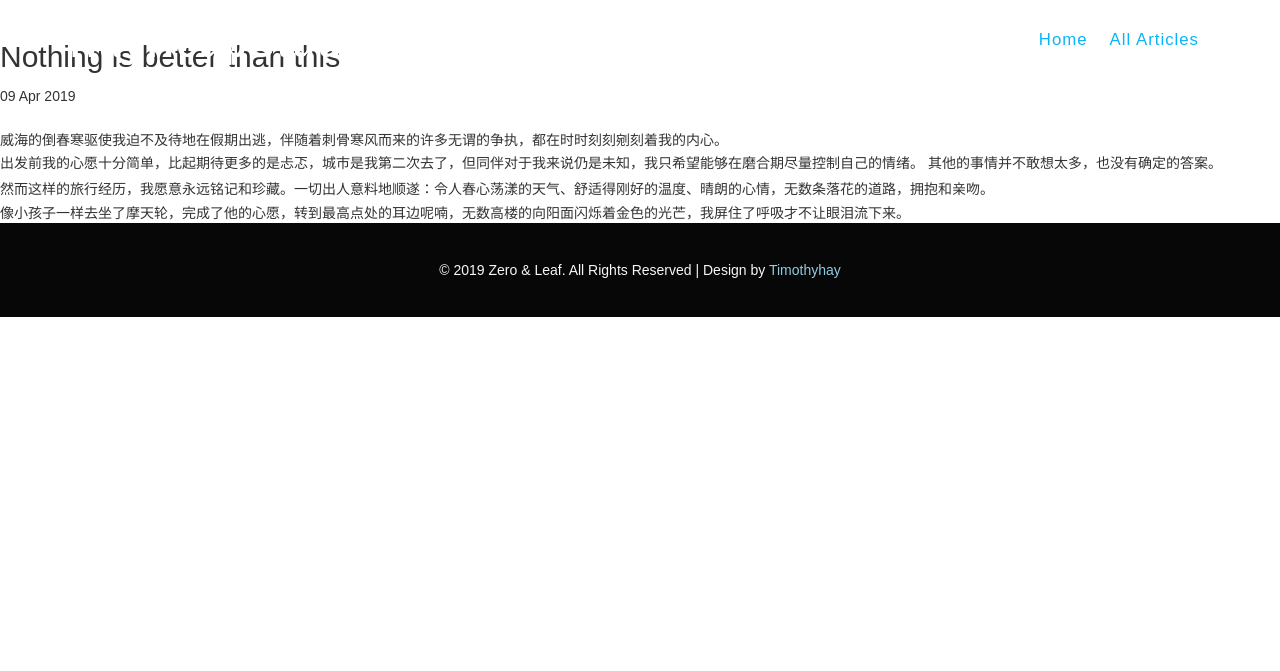
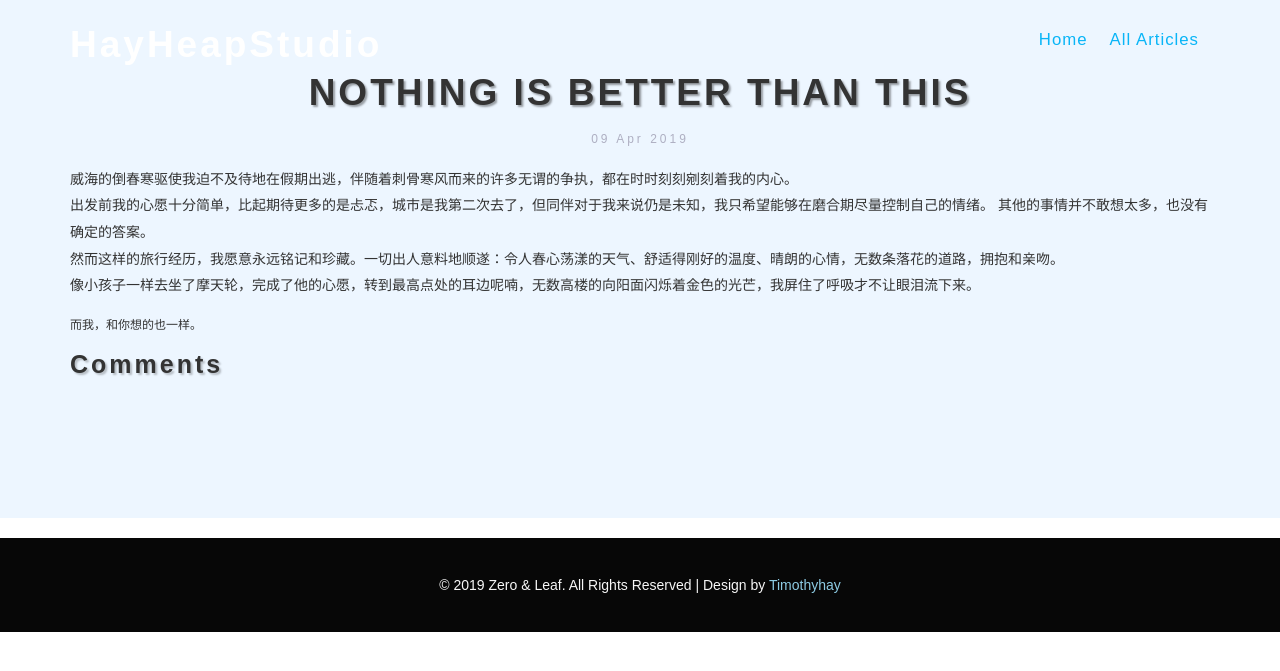
Before and after one commit to Timothyhay/TimothyhayHeap, a Jekyll site: the page built from _posts/2019-04-09-springmelody.html, in a window 1280 px wide. Shown: the top 671 px of the page. Built offline with Jekyll 4.4.1, drawn with Linux system fonts in a browser that asks for light colours; nearby versions of some CDN libraries; library files that are not in the unit come from our copies; a script that is not in the unit is left out; comment, search, counter and statistics services are not loaded.

Commit message:
AlterLayoutPost

```diff
--- a/_layouts/blogpage.html
+++ b/_layouts/blogpage.html
@@ -45,7 +45,12 @@
 		  </div><!-- /.container-fluid -->
 		</nav>
 	</div>
-　　　　{{ content }}
+
+
+	<div class="services-w3ls" id="daily">
+		{{ content }}
+	</div>
+
 
 
 	<!-- Comment Area -->
@@ -74,6 +79,7 @@
 	{% endif %}
 
 
+	<br>
 	<div class="footer text-center">&copy; 2019 Zero & Leaf. All Rights Reserved | Design by  <a href="https://twitter.com/Timothy_OwO"> Timothyhay</a></div>
 
 	<style type="text/css">
--- a/_posts/2019-04-09-springmelody.html
+++ b/_posts/2019-04-09-springmelody.html
@@ -1,12 +1,56 @@
 ---
 layout: blogpage
 title:  而我是被治愈的那一个
+comment: true
 ---
-<h2>Nothing is better than this</h2>
-<p>{{ page.date | date_to_string }}</p>
-<br/>
-  威海的倒春寒驱使我迫不及待地在假期出逃，伴随着刺骨寒风而来的许多无谓的争执，都在时时刻刻剜刻着我的内心。
-<p> 出发前我的心愿十分简单，比起期待更多的是忐忑，城市是我第二次去了，但同伴对于我来说仍是未知，我只希望能够在磨合期尽量控制自己的情绪。
-其他的事情并不敢想太多，也没有确定的答案。</p>
-<p>然而这样的旅行经历，我愿意永远铭记和珍藏。一切出人意料地顺遂：令人春心荡漾的天气、舒适得刚好的温度、晴朗的心情，无数条落花的道路，拥抱和亲吻。</p>
-像小孩子一样去坐了摩天轮，完成了他的心愿，转到最高点处的耳边呢喃，无数高楼的向阳面闪烁着金色的光芒，我屏住了呼吸才不让眼泪流下来。</p>
+
+<div class="contact-agileinfo-info text-center">
+	<h3>Nothing is better than this</h3>
+	<h6>{{ page.date | date_to_string }}</h6>
+
+</div>
+<div class="container">
+	<br/>
+	<p>威海的倒春寒驱使我迫不及待地在假期出逃，伴随着刺骨寒风而来的许多无谓的争执，都在时时刻刻剜刻着我的内心。</p>
+	<p>出发前我的心愿十分简单，比起期待更多的是忐忑，城市是我第二次去了，但同伴对于我来说仍是未知，我只希望能够在磨合期尽量控制自己的情绪。
+	其他的事情并不敢想太多，也没有确定的答案。</p>
+	<p>然而这样的旅行经历，我愿意永远铭记和珍藏。一切出人意料地顺遂：令人春心荡漾的天气、舒适得刚好的温度、晴朗的心情，无数条落花的道路，拥抱和亲吻。</p>
+	<p>像小孩子一样去坐了摩天轮，完成了他的心愿，转到最高点处的耳边呢喃，无数高楼的向阳面闪烁着金色的光芒，我屏住了呼吸才不让眼泪流下来。</p>
+
+	<br>
+	<h6>而我，和你想的也一样。</h6>
+
+	<!--URL HINT http://zero.razzorleaf.fun/2019/04/09/springmelody.html -->
+
+	<div class="contact-agileinfo-address">
+		<div class="contact-agileinfo-icons">
+			<div class="contact-icons-info">
+				<h3>Comments</h3>
+			</div>
+		</div>
+	</div>
+
+	<!-- Comment Area -->
+	{% if page.comments %}
+	<div id="disqus_thread"></div>
+		<script>
+			/**
+			*  RECOMMENDED CONFIGURATION VARIABLES: EDIT AND UNCOMMENT THE SECTION BELOW TO INSERT DYNAMIC VALUES FROM YOUR PLATFORM OR CMS.
+			*  LEARN WHY DEFINING THESE VARIABLES IS IMPORTANT: https://disqus.com/admin/universalcode/#configuration-variables*/
+
+			var disqus_config = function () {
+			this.page.url = 'zero.razzorleaf.fun/2019/04/09/springmelody.html';  // Replace PAGE_URL with your page's canonical URL variable
+			this.page.identifier = 0; // Replace PAGE_IDENTIFIER with your page's unique identifier variable
+			};
+
+			(function() { // DON'T EDIT BELOW THIS LINE
+			var d = document, s = d.createElement('script');
+			s.src = 'https://razzorleaf.disqus.com/embed.js';
+			s.setAttribute('data-timestamp', +new Date());
+			(d.head || d.body).appendChild(s);
+			})();
+		</script>
+	<noscript>Please enable JavaScript to view the <a href="https://disqus.com/?ref_noscript">comments powered by Disqus.</a></noscript>
+	{% endif %}
+
+</div>
```
